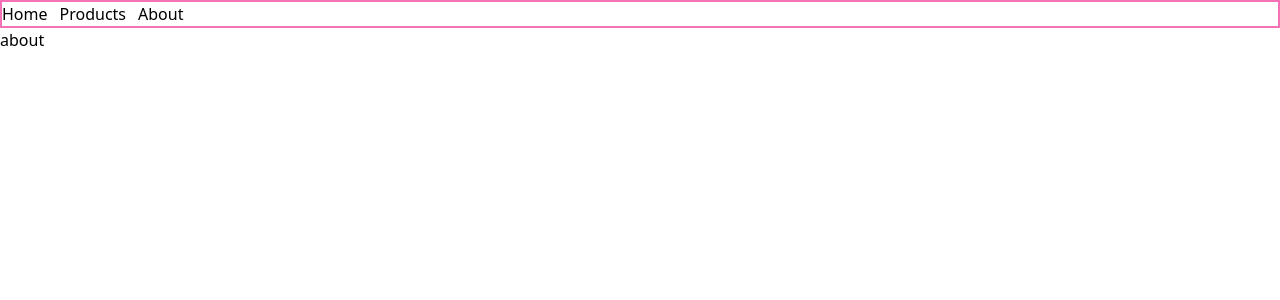
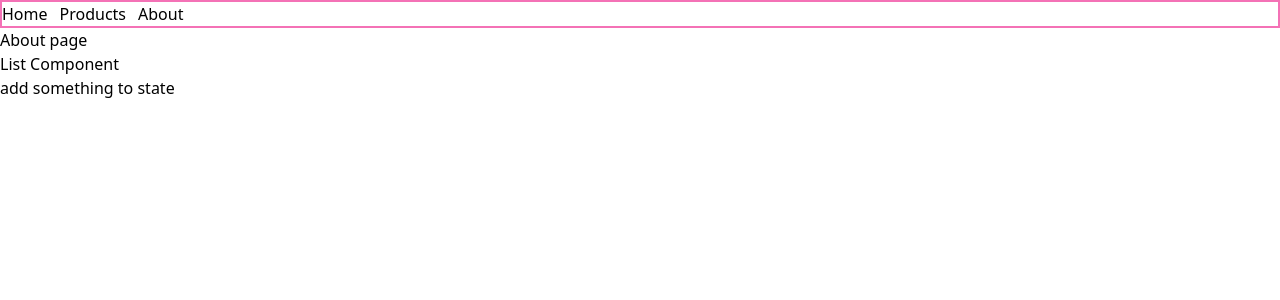
Before and after one commit to johannranudd/js-frameworks-CA-jr, a Next.js app: page /about in a window 1280 px wide. Shown: the top 300 px of the page. Built offline with nearby package versions, Linux system fonts and the light colour scheme.

Commit message:
adds list component to all pages

```diff
--- a/app/about/page.tsx
+++ b/app/about/page.tsx
@@ -1,3 +1,9 @@
+import ListComponent from "@/components/lists/listComponent";
 export default function page() {
-  return <div>about</div>;
+  return (
+    <div>
+      <h1>About page</h1>
+      <ListComponent />
+    </div>
+  );
 }
--- a/app/products/page.tsx
+++ b/app/products/page.tsx
@@ -1,7 +1,10 @@
+import ListComponent from "@/components/lists/listComponent";
+
 export default function Page() {
   return (
     <div>
       <h1>Products page</h1>
+      <ListComponent />
     </div>
   );
 }
```
